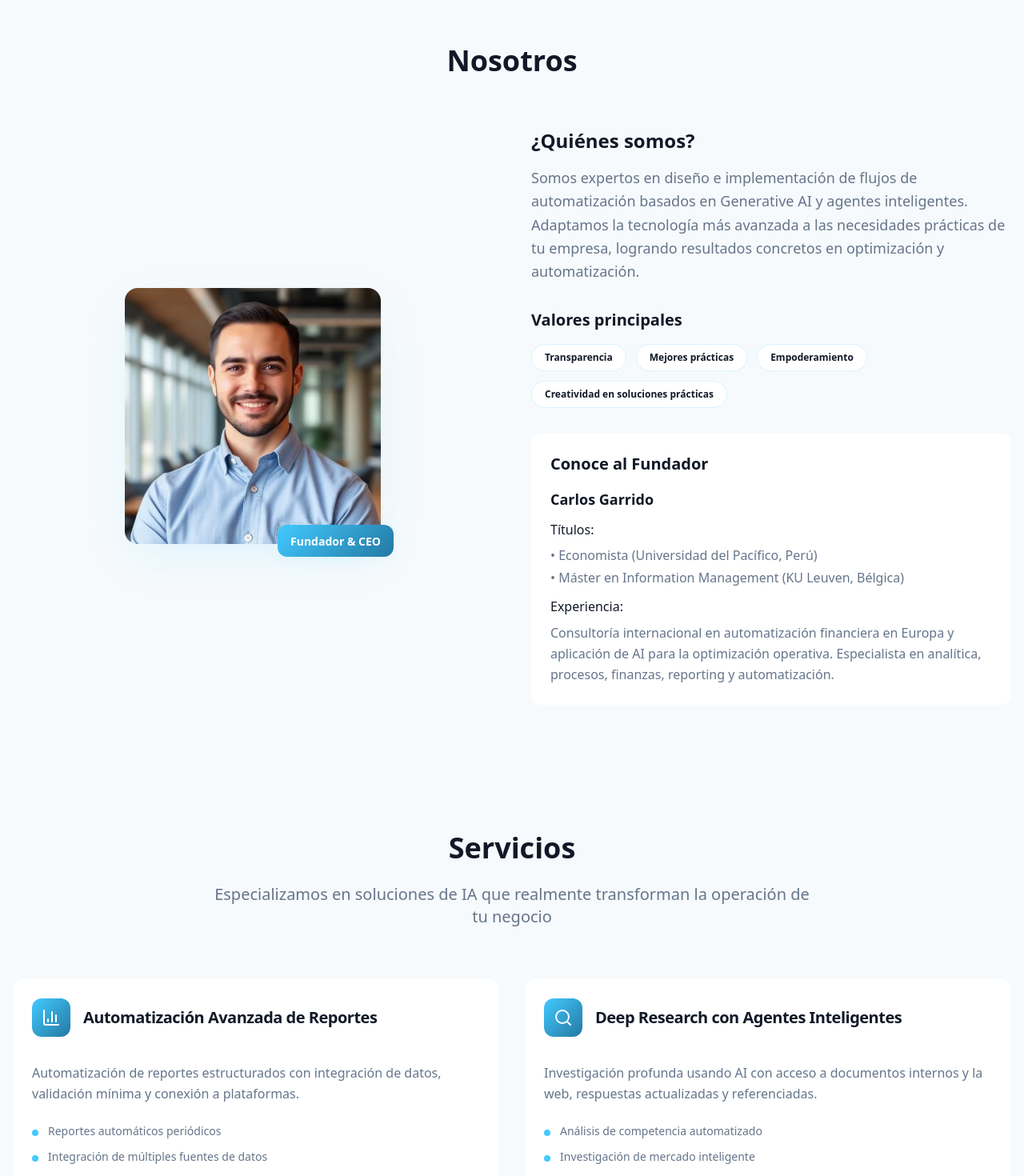
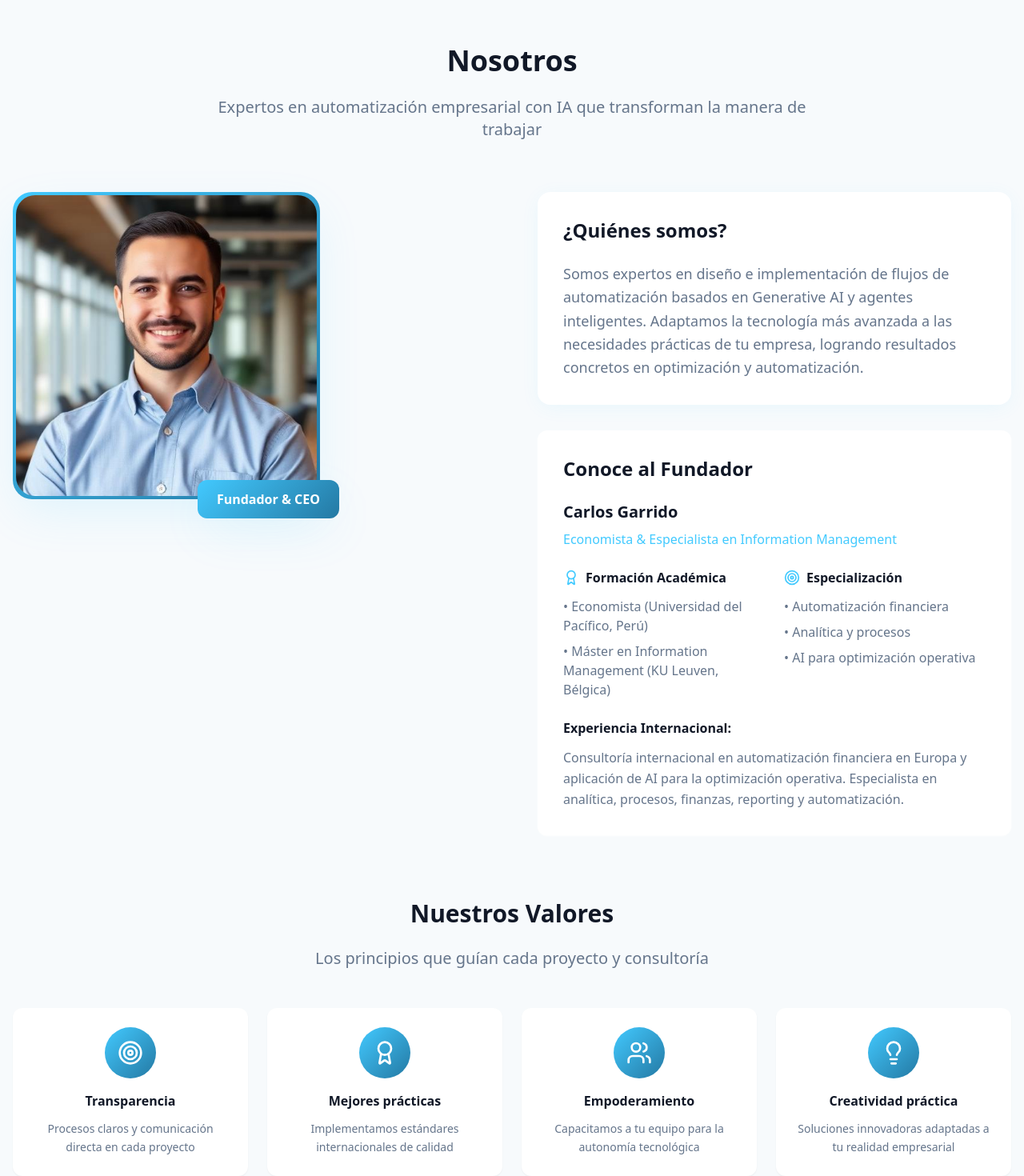
Before and after one commit to CDGarridoM/harmony-ai-web, a React (Vite) app: page / in a window 1280 px wide. Shown: the part 840-2310 px from the top of the page at 80% size. Built offline with nearby package versions, Linux system fonts and the light colour scheme.

Commit message:
Reorder sections and improve About
Reorder the "Nuestro enfoque de trabajo" section to appear before the "Servicios" section.
Restructure the "Nosotros" section for better clarity and presentation.

```diff
--- a/src/components/AboutSection.tsx
+++ b/src/components/AboutSection.tsx
@@ -1,37 +1,61 @@
 import { Card, CardContent } from "@/components/ui/card";
 import { Badge } from "@/components/ui/badge";
+import { Award, Users, Target, Lightbulb } from "lucide-react";
 import founderImage from "@/assets/carlos-garrido-founder.jpg";
 
 const AboutSection = () => {
   const values = [
-    "Transparencia",
-    "Mejores prácticas",
-    "Empoderamiento",
-    "Creatividad en soluciones prácticas"
+    {
+      icon: Target,
+      title: "Transparencia",
+      description: "Procesos claros y comunicación directa en cada proyecto"
+    },
+    {
+      icon: Award,
+      title: "Mejores prácticas",
+      description: "Implementamos estándares internacionales de calidad"
+    },
+    {
+      icon: Users,
+      title: "Empoderamiento",
+      description: "Capacitamos a tu equipo para la autonomía tecnológica"
+    },
+    {
+      icon: Lightbulb,
+      title: "Creatividad práctica",
+      description: "Soluciones innovadoras adaptadas a tu realidad empresarial"
+    }
   ];
 
   return (
     <section id="nosotros" className="py-20 bg-surface-light">
       <div className="container mx-auto px-4">
+        {/* Header */}
         <div className="text-center mb-16">
           <h2 className="text-4xl font-bold text-text-primary mb-6">
             Nosotros
           </h2>
+          <p className="text-xl text-text-secondary max-w-3xl mx-auto">
+            Expertos en automatización empresarial con IA que transforman la manera de trabajar
+          </p>
         </div>
 
-        <div className="grid lg:grid-cols-2 gap-12 items-center">
+        {/* Main Content Grid */}
+        <div className="grid lg:grid-cols-2 gap-16 items-start mb-20">
           {/* Left side - Founder Image */}
-          <div className="flex justify-center">
+          <div className="flex justify-center lg:justify-start">
             <div className="relative">
-              <div className="w-80 h-80 rounded-2xl overflow-hidden shadow-hero">
+              <div className="w-96 h-96 rounded-3xl overflow-hidden shadow-hero bg-gradient-ai p-1">
+                <div className="w-full h-full rounded-3xl overflow-hidden bg-surface-card">
                   <img
                     src={founderImage}
                     alt="Carlos Garrido - Fundador de Armonía Digital IA"
                     className="w-full h-full object-cover"
                   />
                 </div>
-              <div className="absolute -bottom-4 -right-4 bg-gradient-ai text-white px-4 py-2 rounded-lg shadow-card">
-                <span className="text-sm font-semibold">Fundador & CEO</span>
+              </div>
+              <div className="absolute -bottom-6 -right-6 bg-gradient-ai text-white px-6 py-3 rounded-xl shadow-hero">
+                <span className="font-semibold">Fundador & CEO</span>
               </div>
             </div>
           </div>
@@ -39,8 +63,8 @@ const AboutSection = () => {
           {/* Right side - Content */}
           <div className="space-y-8">
             {/* ¿Quiénes somos? */}
-            <div>
-              <h3 className="text-2xl font-bold text-text-primary mb-4">
+            <div className="bg-surface-card rounded-2xl p-8 shadow-card">
+              <h3 className="text-2xl font-bold text-text-primary mb-6">
                 ¿Quiénes somos?
               </h3>
               <p className="text-text-secondary leading-relaxed text-lg">
@@ -48,45 +72,45 @@ const AboutSection = () => {
               </p>
             </div>
 
-            {/* Valores principales */}
+            {/* Conoce al Fundador */}
+            <Card className="bg-surface-card border-0 shadow-card">
+              <CardContent className="p-8">
+                <h4 className="text-2xl font-bold text-text-primary mb-6">
+                  Conoce al Fundador
+                </h4>
+                <div className="space-y-6">
                   <div>
-              <h4 className="text-xl font-semibold text-text-primary mb-4">
-                Valores principales
-              </h4>
-              <div className="flex flex-wrap gap-3">
-                {values.map((value, index) => (
-                  <Badge
-                    key={index}
-                    variant="secondary"
-                    className="bg-surface-card text-text-primary border border-primary/20 hover:bg-primary/10 transition-colors duration-smooth px-4 py-2"
-                  >
-                    {value}
-                  </Badge>
-                ))}
-              </div>
+                    <h5 className="font-bold text-text-primary text-xl mb-2">Carlos Garrido</h5>
+                    <p className="text-primary font-medium">Economista & Especialista en Information Management</p>
                   </div>
 
-            {/* Conoce al Fundador */}
-            <Card className="bg-surface-card border-0 shadow-card">
-              <CardContent className="p-6">
-                <h4 className="text-xl font-semibold text-text-primary mb-4">
-                  Conoce al Fundador
-                </h4>
-                <div className="space-y-3">
+                  <div className="grid sm:grid-cols-2 gap-6">
                     <div>
-                    <h5 className="font-semibold text-text-primary text-lg">Carlos Garrido</h5>
-                  </div>
-
-                  <div>
-                    <h6 className="font-medium text-text-primary mb-2">Títulos:</h6>
-                    <ul className="space-y-1 text-text-secondary">
+                      <h6 className="font-semibold text-text-primary mb-3 flex items-center">
+                        <Award className="w-5 h-5 mr-2 text-primary" />
+                        Formación Académica
+                      </h6>
+                      <ul className="space-y-2 text-text-secondary">
                         <li>• Economista (Universidad del Pacífico, Perú)</li>
                         <li>• Máster en Information Management (KU Leuven, Bélgica)</li>
                       </ul>
                     </div>
 
                     <div>
-                    <h6 className="font-medium text-text-primary mb-2">Experiencia:</h6>
+                      <h6 className="font-semibold text-text-primary mb-3 flex items-center">
+                        <Target className="w-5 h-5 mr-2 text-primary" />
+                        Especialización
+                      </h6>
+                      <ul className="space-y-2 text-text-secondary">
+                        <li>• Automatización financiera</li>
+                        <li>• Analítica y procesos</li>
+                        <li>• AI para optimización operativa</li>
+                      </ul>
+                    </div>
+                  </div>
+
+                  <div>
+                    <h6 className="font-semibold text-text-primary mb-3">Experiencia Internacional:</h6>
                     <p className="text-text-secondary leading-relaxed">
                       Consultoría internacional en automatización financiera en Europa y aplicación de AI para la optimización operativa. Especialista en analítica, procesos, finanzas, reporting y automatización.
                     </p>
@@ -96,6 +120,42 @@ const AboutSection = () => {
             </Card>
           </div>
         </div>
+
+        {/* Valores principales */}
+        <div className="text-center mb-12">
+          <h3 className="text-3xl font-bold text-text-primary mb-6">
+            Nuestros Valores
+          </h3>
+          <p className="text-xl text-text-secondary max-w-2xl mx-auto">
+            Los principios que guían cada proyecto y consultoría
+          </p>
+        </div>
+
+        <div className="grid md:grid-cols-2 lg:grid-cols-4 gap-6">
+          {values.map((value, index) => {
+            const IconComponent = value.icon;
+            return (
+              <Card
+                key={index}
+                className="group hover:shadow-hero transition-all duration-smooth hover:-translate-y-2 border-0 bg-surface-card text-center"
+              >
+                <CardContent className="p-6">
+                  <div className="mb-4">
+                    <div className="mx-auto w-16 h-16 bg-gradient-ai rounded-full flex items-center justify-center group-hover:scale-110 transition-transform duration-smooth">
+                      <IconComponent className="w-8 h-8 text-white" />
+                    </div>
+                  </div>
+                  <h4 className="font-bold text-text-primary mb-3 group-hover:text-primary transition-colors duration-smooth">
+                    {value.title}
+                  </h4>
+                  <p className="text-text-secondary text-sm leading-relaxed">
+                    {value.description}
+                  </p>
+                </CardContent>
+              </Card>
+            );
+          })}
+        </div>
       </div>
     </section>
   );
--- a/src/pages/Index.tsx
+++ b/src/pages/Index.tsx
@@ -15,8 +15,8 @@ const Index = () => {
       <Header />
       <Hero />
       <AboutSection />
+      <ProcessSection />
       <ServicesSection />
-      <ProcessSection />
       <TechnologiesSection />
       <BenefitsSection />
       <FAQSection />
```
Lines whose indentation alone changed are shown as unchanged.
